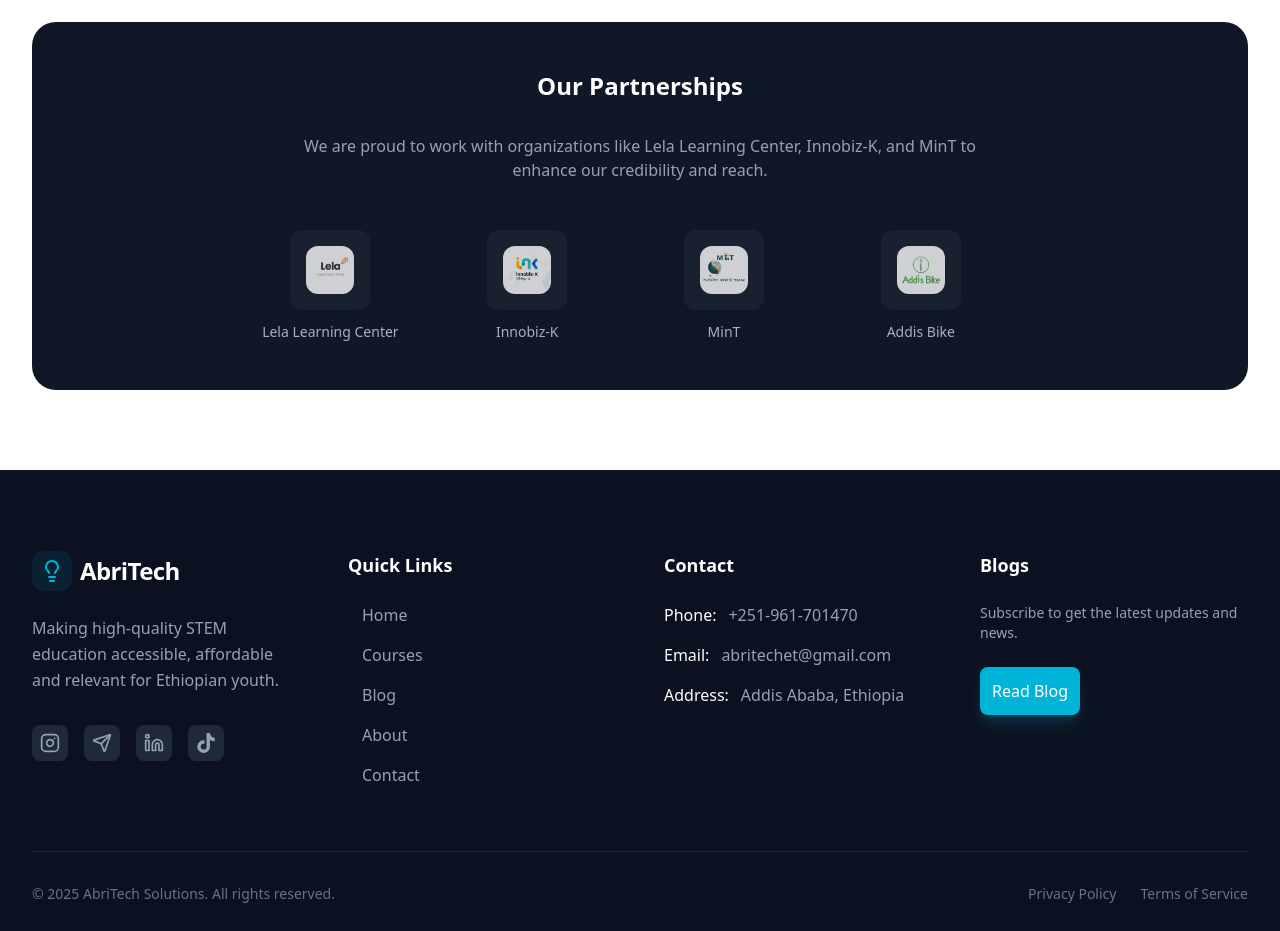
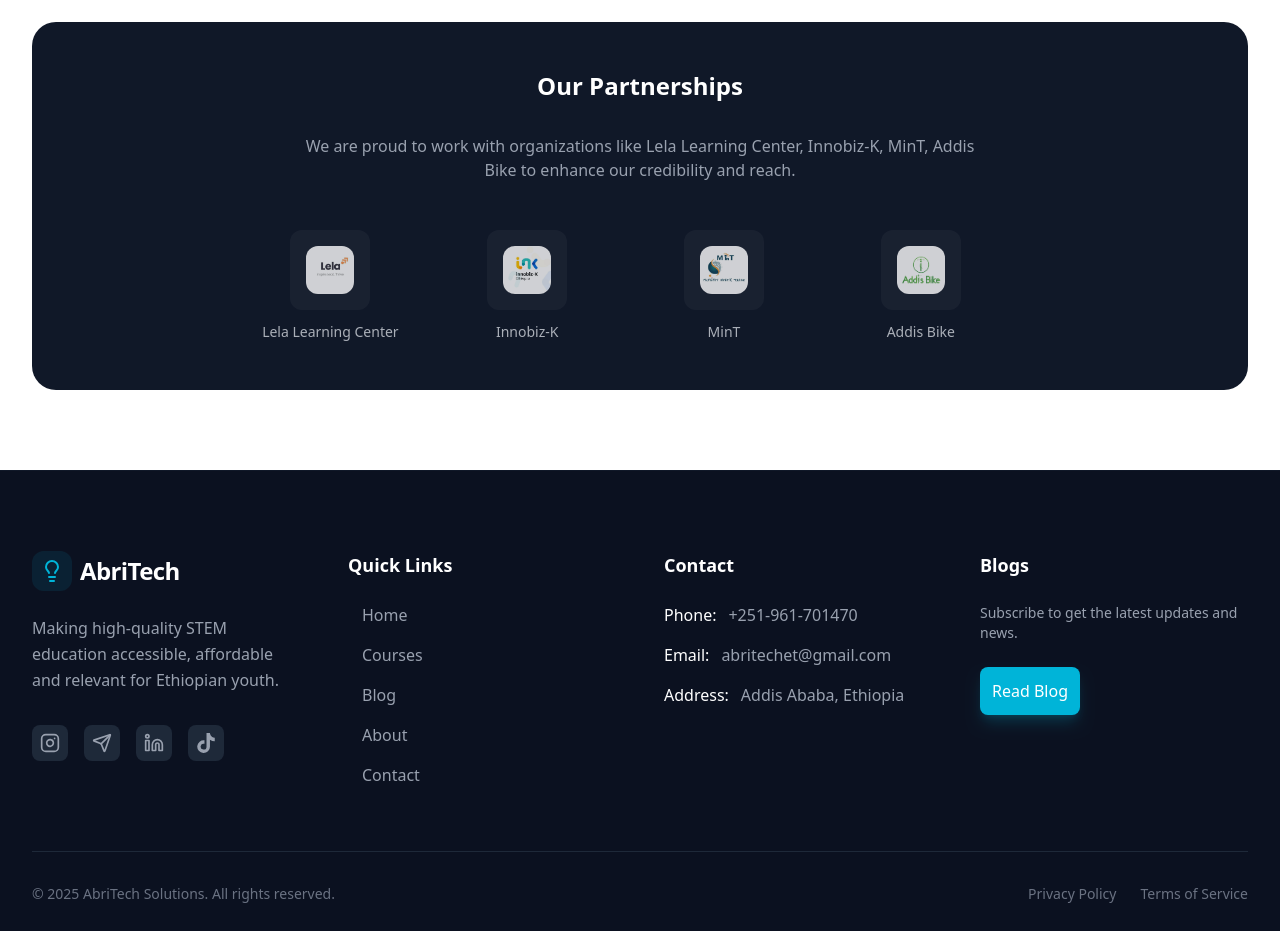
Before and after one commit to tsega7659/AbriTech, a React (Vite) app in the folder FrontEnd/react/: page /about in a window 1280 px wide. Shown: the part 1520-2451 px from the top of the page. Built offline with nearby package versions, Linux system fonts and the light colour scheme.

Commit message:
UI refactor

```diff
--- a/FrontEnd/react/src/pages/About.jsx
+++ b/FrontEnd/react/src/pages/About.jsx
@@ -101,7 +101,7 @@
   <h2 className="text-2xl font-bold mb-8">Our Partnerships</h2>
 
   <p className="max-w-2xl mx-auto mb-12 text-gray-400">
-    We are proud to work with organizations like Lela Learning Center, Innobiz-K, and MinT
+    We are proud to work with organizations like Lela Learning Center, Innobiz-K, MinT, Addis Bike
     to enhance our credibility and reach.
   </p>
 
--- a/FrontEnd/react/src/pages/Courses.jsx
+++ b/FrontEnd/react/src/pages/Courses.jsx
@@ -68,7 +68,7 @@
     { name: "Programming", icon: Globe },
     { name: "3D Design", icon: Boxes }
 ];
-const levels = ["All", "Beginner", "Intermediate", "Advanced", "All Levels"];
+const levels = ["All", "Beginner", "Intermediate", "Advanced"];
 
 export default function Courses() {
     const [selectedCategory, setSelectedCategory] = useState("All");
@@ -232,9 +232,9 @@
                             ))}
                         </div>
 
-                        <button className="bg-[#00B4D8] text-white px-10 py-4 rounded-xl font-bold hover:bg-[#0096B4] transition-all shadow-lg hover:shadow-[#00B4D8]/20 hover:-translate-y-1">
+                        <Link to='/contact' className="bg-[#00B4D8] text-white px-10 py-4 rounded-xl font-bold hover:bg-[#0096B4] transition-all shadow-lg hover:shadow-[#00B4D8]/20 hover:-translate-y-1">
                             Contact for Partnerships
-                        </button>
+                        </Link>
                     </div>
                     <div className="flex-1 w-full relative order-1 md:order-2">
                         <div className="absolute inset-0 bg-[#FDB813] rounded-3xl transform rotate-3 translate-x-2 translate-y-2 -z-10 opacity-20"></div>
```
